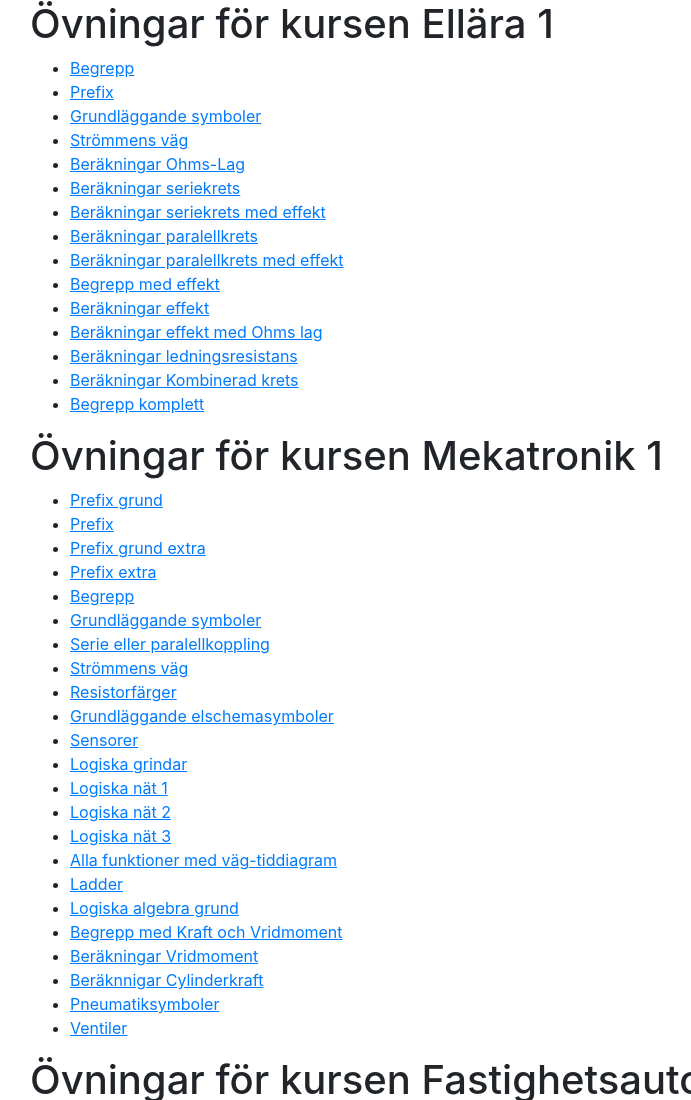
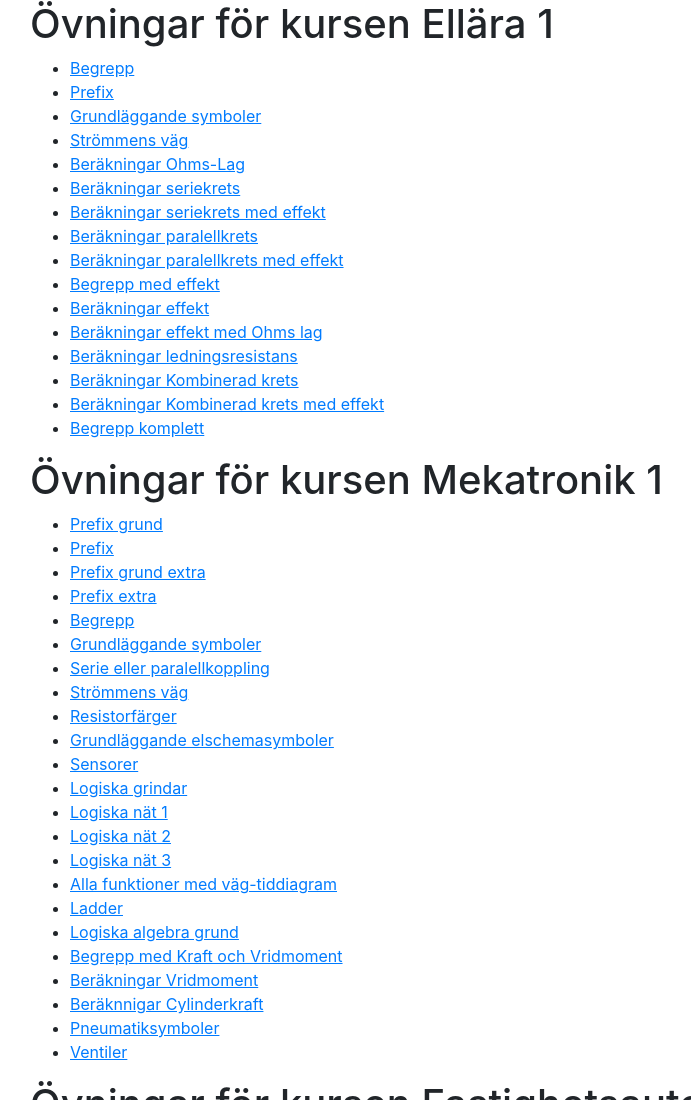
Before and after one commit to thuma/train.ltgee.se, a plain HTML site: page index.html in a window 1280 px wide. Shown: the top 1100 px of the page, without its empty margins (55-746 px from the left). Drawn offline with Linux system fonts and the light colour scheme.

Commit message:
Added to list

```diff
--- a/index.html
+++ b/index.html
@@ -37,6 +37,7 @@
       <li><a href="effekt2.html">Beräkningar effekt med Ohms lag</a></li>
       <li><a href="ledningsresistans.html">Beräkningar ledningsresistans</a></li>
       <li><a href="kombinerad.html">Beräkningar Kombinerad krets</a></li>
+      <li><a href="kombinerad2.html">Beräkningar Kombinerad krets med effekt</a></li>
       <li><a href="begreppell01full.html">Begrepp komplett</a></li>
     </ul>
     <h1>Övningar för kursen Mekatronik 1</h1>
```
